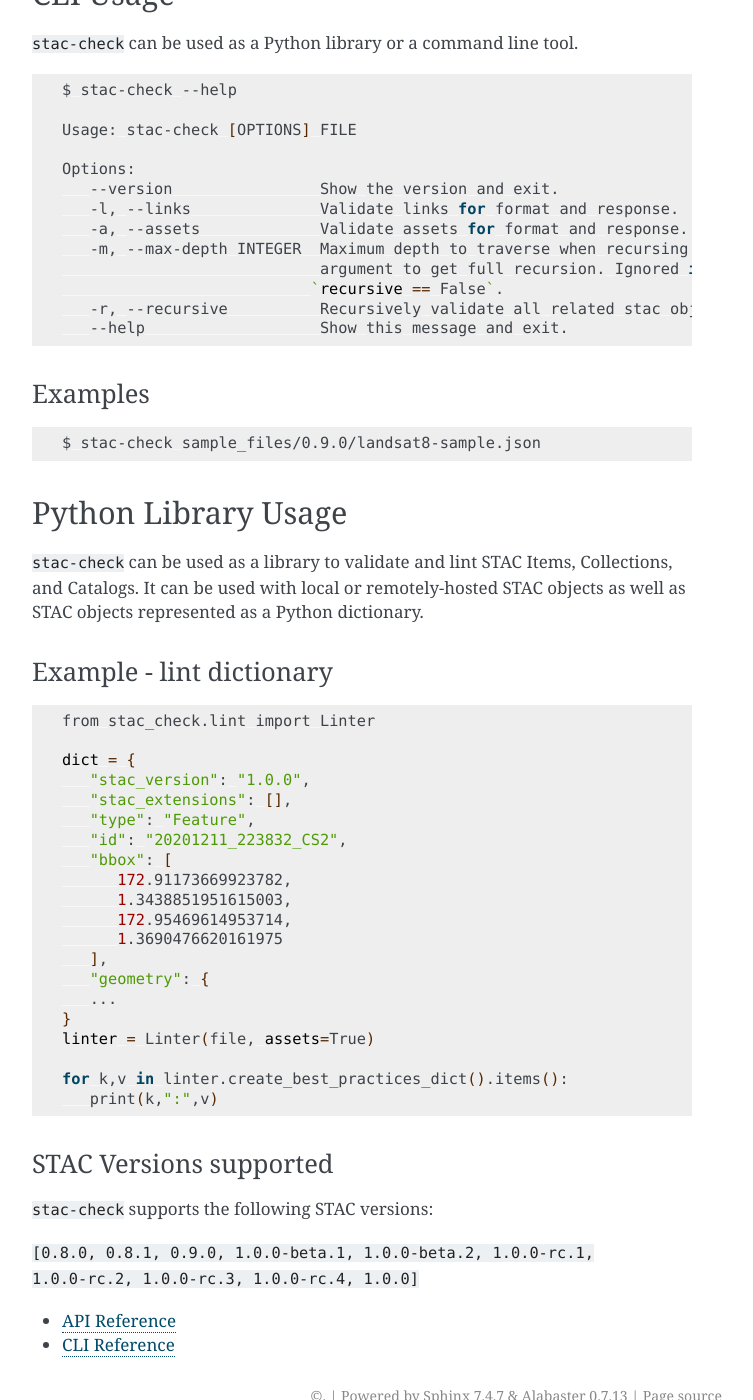
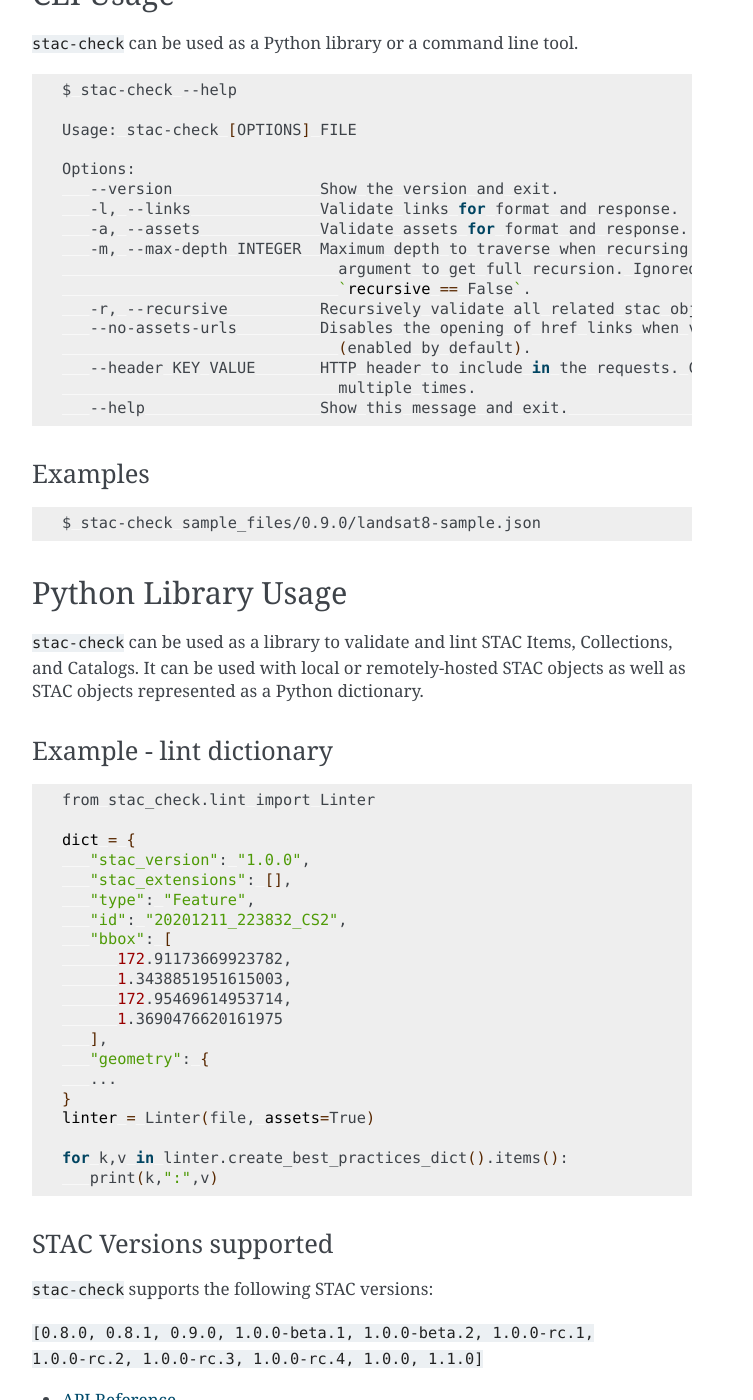
Before and after one commit to stac-utils/stac-check, a Sphinx documentation site: the page built from docs/index.rst, in a window 1280 px wide and 1400 px high, scrolled down 640 px. Shown: the whole window, without its empty margins (388-1141 px from the left). Built offline with Sphinx 7.4.7, drawn with Linux system fonts in a browser that asks for light colours.

Commit message:
update docs

```diff
--- a/docs/conf.py
+++ b/docs/conf.py
@@ -10,7 +10,7 @@ from typing import List
 
 project = "stac-check"
 author = "Jonathan Healy"
-release = "1.3.1"
+release = "1.5.0"
 
 
 # -- General configuration ---------------------------------------------------
--- a/docs/index.rst
+++ b/docs/index.rst
@@ -41,10 +41,14 @@ CLI Usage
       -l, --links              Validate links for format and response.
       -a, --assets             Validate assets for format and response.
       -m, --max-depth INTEGER  Maximum depth to traverse when recursing. Omit this
-                               argument to get full recursion. Ignored if
-                              `recursive == False`.
+                                 argument to get full recursion. Ignored if
+                                 `recursive == False`.
       -r, --recursive          Recursively validate all related stac objects.
-      --help                   Show this message and exit.
+      --no-assets-urls         Disables the opening of href links when validating assets
+                                 (enabled by default).
+      --header KEY VALUE       HTTP header to include in the requests. Can be used
+                                 multiple times.
+      --help                   Show this message and exit.               Show this message and exit.
 
 Examples
 ~~~~~~~~
@@ -91,7 +95,7 @@ STAC Versions supported
 
 ``stac-check`` supports the following STAC versions:
 
-``[0.8.0, 0.8.1, 0.9.0, 1.0.0-beta.1, 1.0.0-beta.2, 1.0.0-rc.1, 1.0.0-rc.2, 1.0.0-rc.3, 1.0.0-rc.4, 1.0.0]``
+``[0.8.0, 0.8.1, 0.9.0, 1.0.0-beta.1, 1.0.0-beta.2, 1.0.0-rc.1, 1.0.0-rc.2, 1.0.0-rc.3, 1.0.0-rc.4, 1.0.0, 1.1.0]``
 
 .. toctree::
    :maxdepth: 1
```
